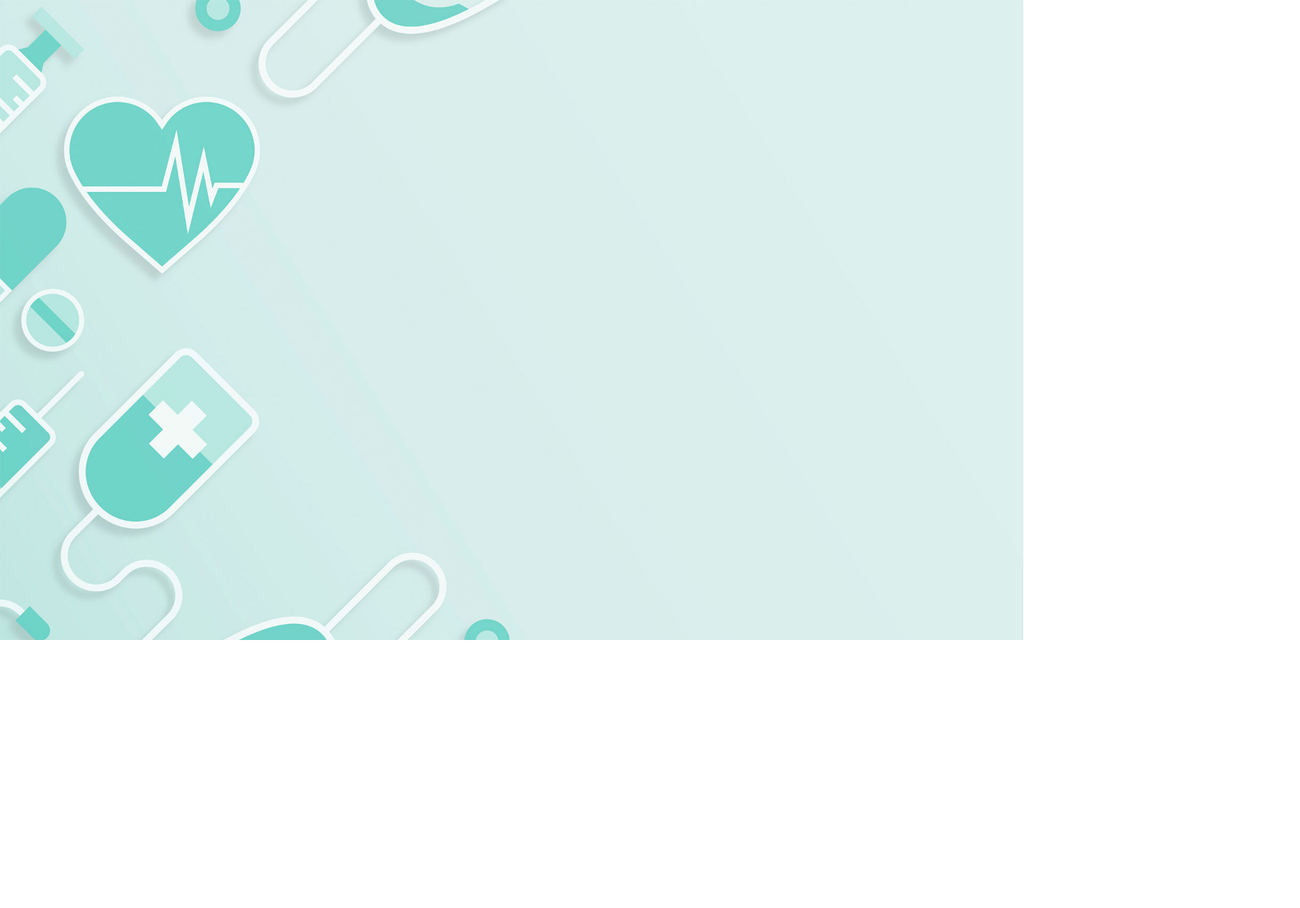
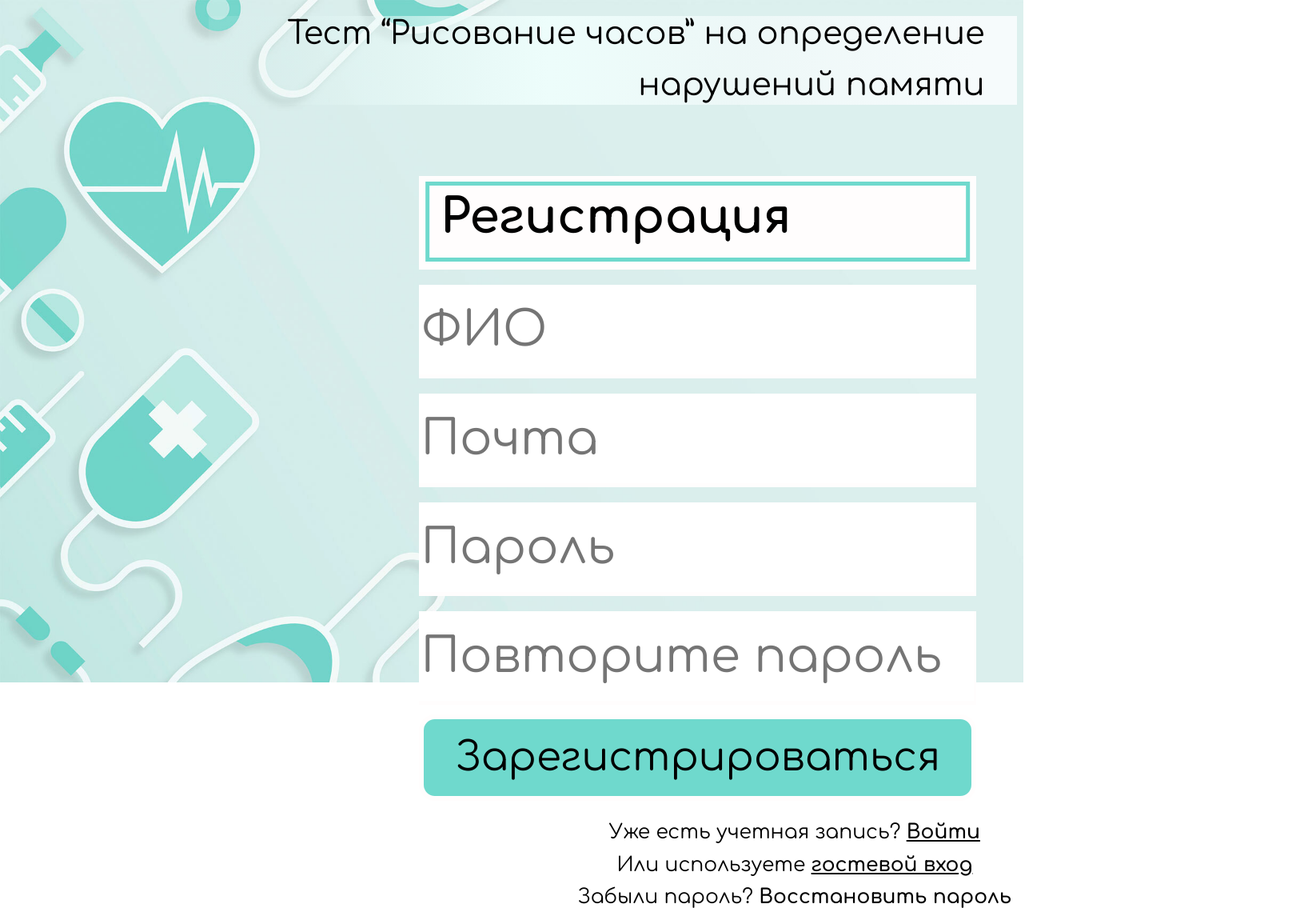
Before and after one commit to moevm/mse1h2024-clock-cv, a Vue app in the folder mse1h2024-clock-cv-frontend/: page /#/registr in a window 1280 px wide. Before the commit this address had no page. Shown: the whole page at 80% size, 1626 px wide, since content can reach past the window. Before the commit the page ends 800 px from the top, so only its background shows below. Built offline with nearby package versions, Linux system fonts and the light colour scheme.

Commit message:
registration page design

```diff
--- a/mse1h2024-clock-cv-frontend/src/views/Login.vue
+++ b/mse1h2024-clock-cv-frontend/src/views/Login.vue
@@ -21,7 +21,7 @@
             <button class="loginknop">Войти</button>
         </div>
         <div class="blockinf" style="text-align:center">
-            <p class="text4">Впервые на сайте? <a style="color: black; font-size: 25px; font-family: Comfortaa; font-weight: 600; word-wrap: break-word">Зарегистрироваться<br/></a></p>
+            <p class="text4">Впервые на сайте? <router-link to="/registr" class="link">Зарегистрироваться<br/></router-link></p>
             <p class="text4">Или используете  <router-link to="/loading" class="link"> гостевой вход<br/></router-link></p>
             <p class="text4">Забыли пароль?<a style="color: black; font-size: 25px; font-family: Comfortaa; font-weight: 600;  word-wrap: break-word"> Восстановить пароль</a></p>
         </div>
--- a/mse1h2024-clock-cv-frontend/src/views/Registr.vue
+++ b/mse1h2024-clock-cv-frontend/src/views/Registr.vue
@@ -0,0 +1,201 @@
+<template>
+    <div class="block">
+        <div class="Rectangle1">
+            <p class="text1">Тест “Рисование часов” на определение </p>
+            <p class="text2">нарушений памяти</p>
+        </div>
+    </div>
+    <div class="block1">
+        <div class="forms">
+            <div class="Rectangle2">
+                <div class="Rectangle4">
+                    <p class="text3">Регистрация</p>
+                </div>
+            </div>
+            <div class="Rectangle3">
+                <input id="nameInput" class="Input" type="text" placeholder="ФИО">
+            </div>
+            <div class="Rectangle3">
+                <input id="emailInput" type="email" class="Input" placeholder="Почта">
+            </div>
+            <div class="Rectangle3">
+                <input id="passwordInput" type="password" class="Input" placeholder="Пароль">
+            </div>
+            <div class="Rectangle3">
+                <input id="passwordInputrepit" type="password" class="Input" placeholder="Повторите пароль">
+            </div>
+            <button class="loginknop1">Зарегистрироваться</button>
+        </div>
+        <div class="blockinf" style="text-align:center">
+            <p class="text4">Уже есть учетная запись? <router-link to="/" class="link">Войти<br/></router-link></p>
+            <p class="text4">Или используете  <router-link to="/loading" class="link"> гостевой вход<br/></router-link></p>
+            <p class="text4">Забыли пароль?<a style="color: black; font-size: 25px; font-family: Comfortaa; font-weight: 600;  word-wrap: break-word"> Восстановить пароль</a></p>
+        </div>
+    </div>
+</template>
+
+<script>
+export default {
+    name: 'RegistrComp',
+}
+</script>
+
+<style scoped>
+
+.block1{
+    display: flex;
+    justify-content: right;
+    flex-direction: column;
+}
+
+.Rectangle1{
+    width: 80%;
+    margin-left: auto;
+    margin-right: 0;
+    height: 111px;
+    background: linear-gradient(90deg, rgba(217, 242, 239, 0.15) 8%, #EDFDFB 42%, rgba(245.52, 251.43, 251.81, 0.67) 66%, #F6FBFC 95%);
+}
+
+.Rectangle2{
+    width: 697px;
+    height: 117px;
+    background: #FFFDFD;
+    margin-left: auto;
+    margin-right: 4%;
+    margin-top: 7%;
+}
+
+.Rectangle3{
+    width: 697px;
+    height: 117px;
+    background: #FFFDFD;
+    margin-left: auto;
+    margin-right: 4%;
+    margin-top: 1.5%;
+}
+
+.Rectangle4{
+    width: 671px;
+    height: 90px;
+    background: rgba(217, 217, 217, 0);
+    border: 5px #6FD9CD solid;
+    transform: translate(1.2%, 7%);
+}
+
+.text1 {
+    text-align: right;
+    color: black;
+    font-size: 40px;
+    font-weight: 400;
+    word-wrap: break-word;
+    margin: 2% 4% -2%;
+}
+.text2 {
+    text-align: right;
+    color: black;
+    font-size: 40px;
+    font-weight: 400;
+    word-wrap: break-word;
+    margin-right: 4%;
+}
+
+.text3 {
+    color: black;
+    font-size: 60px;
+    font-weight: 700;
+    word-wrap: break-word;
+    text-align: left;
+    margin-top: 1%;
+    margin-left: 2%;
+}
+
+.text4 {
+    color: black;
+    font-size: 25px;
+    font-weight: 400;
+    word-wrap: break-word;
+    margin-bottom: -1%;
+    position: relative;
+    left: 28%;
+}
+
+
+.Input {
+    color: rgba(0, 0, 0, 0.35);
+    font-size: 60px;
+    font-weight: 400;
+    word-wrap: break-word;
+    width: 690px;
+    height: 110px;
+    border: none;
+}
+
+.Input::-webkit-input-placeholder {
+    font-family: "Comfortaa", sans-serif;
+}
+
+.Input:-ms-input-placeholder {
+    font-family: "Comfortaa", sans-serif;
+}
+
+.Input:-moz-placeholder {
+    font-family: "Comfortaa", sans-serif;
+}
+
+.Input::-moz-placeholder {
+    font-family: "Comfortaa", sans-serif;
+}
+
+.loginknop {
+    width: 697px;
+    height: 108px;
+    background: #6FD9CD;
+    border-radius: 20px;
+    border: 6px #FFFDFD solid;
+    margin-top: 1%;
+    float: right;
+    margin-right: 4%;
+    text-align: center;
+    color: black;
+    font-size: 60px;
+    font-weight: 400;
+    word-wrap: break-word;
+    font-family: Comfortaa;
+}
+
+.loginknop:hover {
+    cursor: pointer;
+    background: #0991A4;
+}
+
+.loginknop1 {
+    width: 697px;
+    height: 108px;
+    background: #6FD9CD;
+    border-radius: 20px;
+    border: 6px #FFFDFD solid;
+    margin-top: 1%;
+    float: right;
+    margin-right: 4%;
+    text-align: center;
+    color: black;
+    font-size: 50px;
+    font-weight: 400;
+    word-wrap: break-word;
+    font-family: Comfortaa;
+}
+
+.loginknop1:hover {
+    cursor: pointer;
+    background: #0991A4;
+}
+
+.link{
+    color: black;
+    font-size: 25px;
+    font-family: Comfortaa;
+    font-weight: 600;
+    word-wrap: break-word;
+}
+
+</style>
```
Also changed, not shown: mse1h2024-clock-cv-frontend/src/router.js (+4 -4 lines), 2 other files (tests, documents, lock files or other folders).
